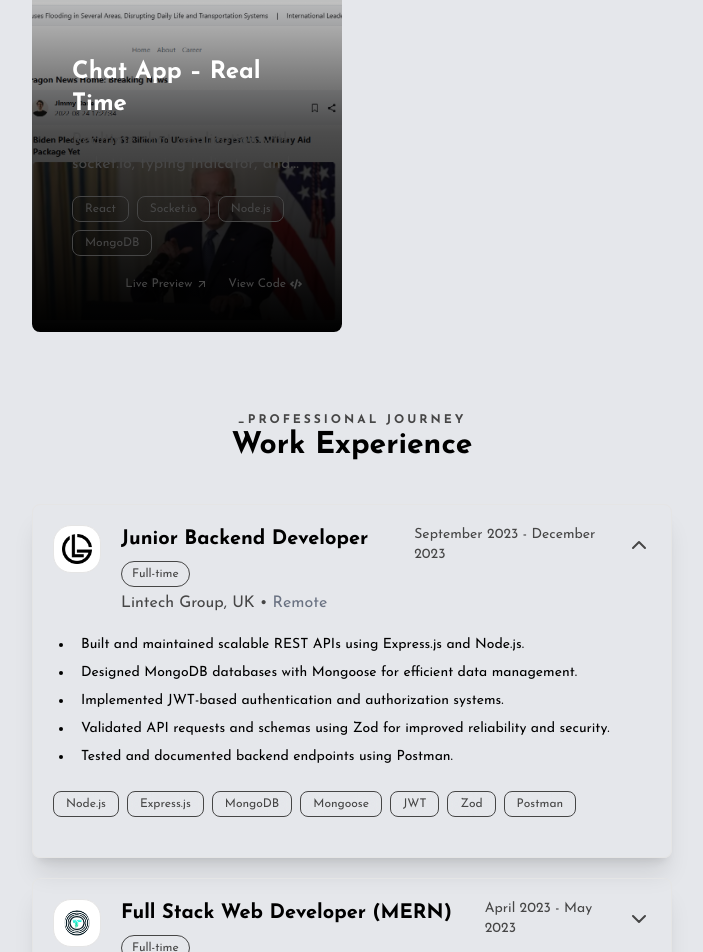
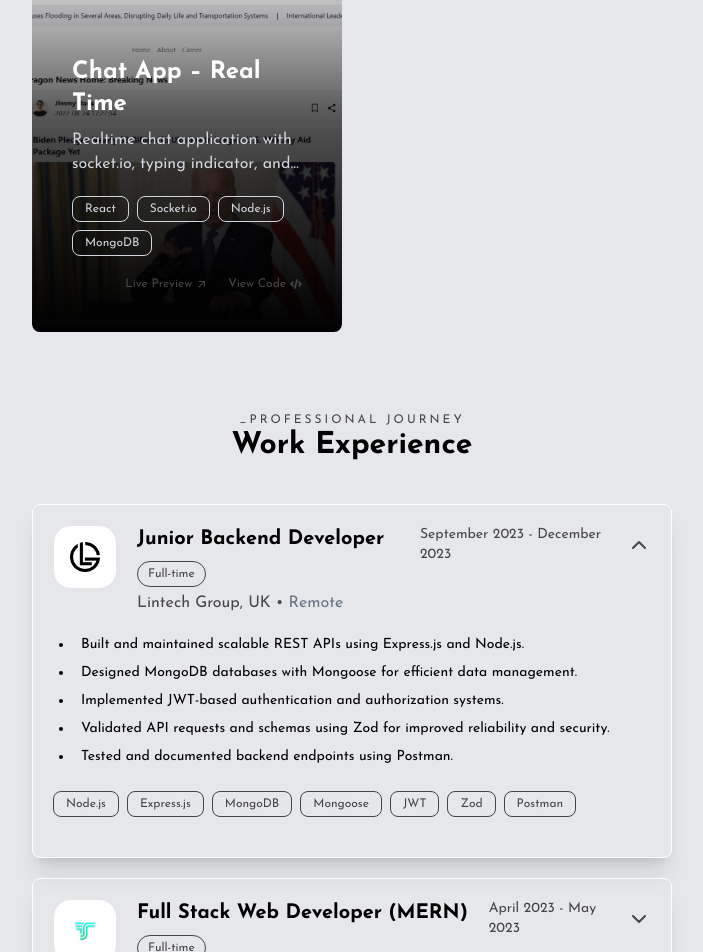
Before and after one commit to jahidhasan-webdev01/portfolio-2.0, a Next.js app: page / in a window 1280 px wide. Shown: the part 1620-2572 px from the top of the page, without its empty margins (288-991 px from the left). Built offline with nearby package versions, Linux system fonts and the light colour scheme.

Commit message:
some color and file change

```diff
--- a/src/components/home/Experience.jsx
+++ b/src/components/home/Experience.jsx
@@ -35,7 +35,7 @@ const Experience = () => {
       location: "Remote",
       country: "Bangladesh",
       duration: "April 2023 - May 2023",
-      logo: "/thinky_storm.png",
+      logo: "/thinky_storm_logo2.png",
       points: [
         "Worked on production-level features after internship period in the same company.",
         "Developed and maintained full-stack web applications using MERN stack.",
@@ -60,7 +60,7 @@ const Experience = () => {
       location: "Remote",
       country: "Bangladesh",
       duration: "January 2023 - March 2023",
-      logo: "/thinky_storm.png",
+      logo: "/thinky_storm_logo2.png",
       points: [
         "Developed responsive frontend interfaces using React.js, Tailwind CSS, and DaisyUI.",
         "Built and integrated REST APIs with Node.js and Express.js.",
--- a/src/components/home/Projects.jsx
+++ b/src/components/home/Projects.jsx
@@ -72,7 +72,7 @@ const Projects = () => {
                             <h3 className="text-xl lg:text-2xl font-bold text-white mb-2 transition-transform duration-300 group-hover:translate-x-1">
                                 {project.title}
                             </h3>
-                            <p className="text-sm lg:text-base text-secondary mb-5 line-clamp-2">
+                            <p className="text-sm lg:text-base text-gray-300 mb-5 line-clamp-2">
                                 {project.description}
                             </p>
 
@@ -80,7 +80,7 @@ const Projects = () => {
                                 {project.tech.map((text, index) => (
                                     <span
                                         key={index}
-                                        className="px-3 py-1 backdrop-blur-md border border-secondary rounded-md text-xs text-secondary"
+                                        className="px-3 py-1 backdrop-blur-md border border-gray-300 rounded-md text-xs text-gray-300"
                                     >
                                         {text}
                                     </span>
--- a/src/components/ui/Heading.jsx
+++ b/src/components/ui/Heading.jsx
@@ -1,7 +1,7 @@
 const Heading = ({ subtitle, title }) => {
     return (
         <div className="text-center">
-            <p className="text-xs uppercase tracking-[0.25em] font-bold text-secondary">
+            <p className="text-xs uppercase tracking-[0.25em] text-secondary">
                 _{subtitle}
             </p>
 
--- a/src/components/ui/WorkCard.jsx
+++ b/src/components/ui/WorkCard.jsx
@@ -8,10 +8,10 @@ const WorkCard = ({ experience, defaultOpen }) => {
     const [isOpen, setIsOpen] = useState(defaultOpen);
 
     return (
-        <div className="border rounded-md p-5 mx-auto shadow-xl transition-all duration-300">
+        <div className="border border-white dark:border-gray-600 rounded-md p-5 mx-auto shadow-xl transition-all duration-300">
             <div className="flex justify-between items-start">
                 <div className="flex gap-5">
-                    <div className="relative w-12 h-12 bg-white rounded-2xl overflow-hidden border flex items-center justify-center shrink-0">
+                    <div className="relative w-16 h-16 bg-white rounded-2xl overflow-hidden border flex items-center justify-center shrink-0">
                         <Image src={experience.logo} alt={experience.company} width={30} height={30} />
                     </div>
                     <div>
```
Also changed, not shown: public/thinky_storm.png (deleted), public/thinky_storm_logo2.png (added).
